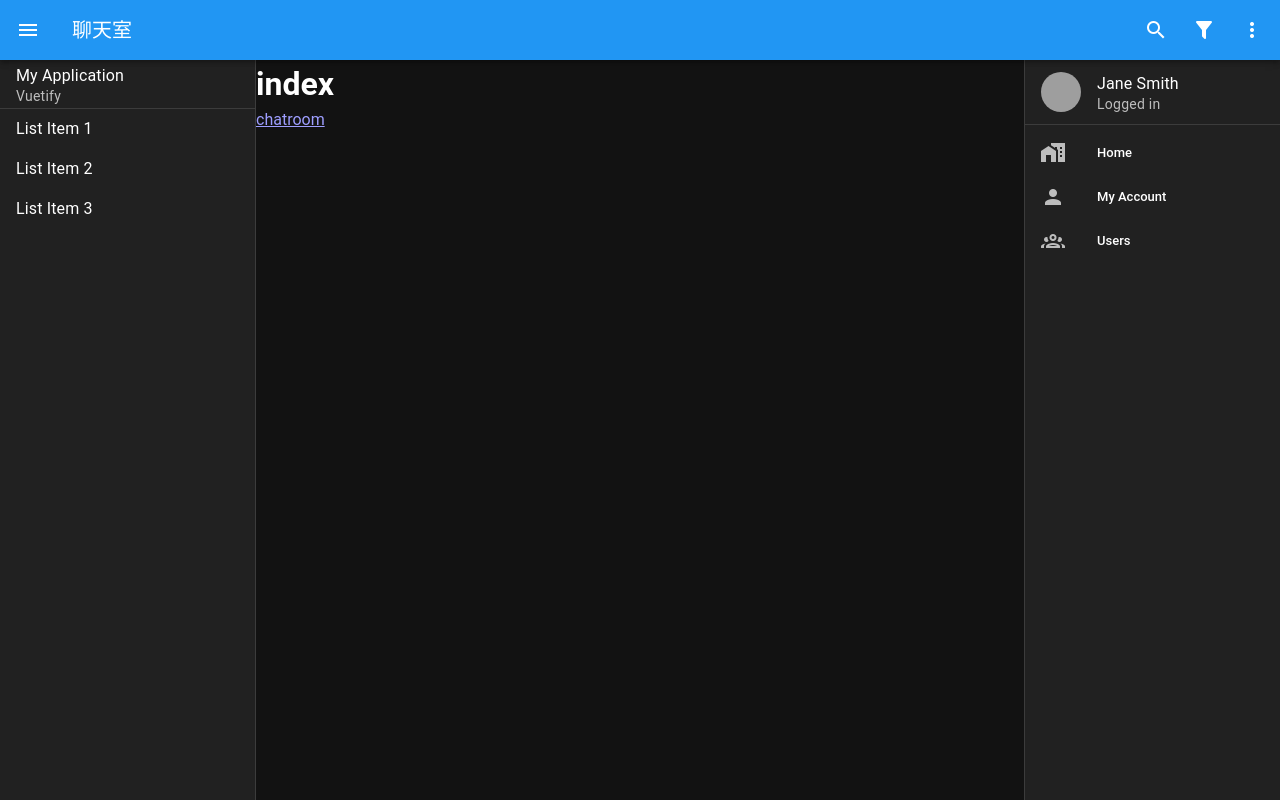
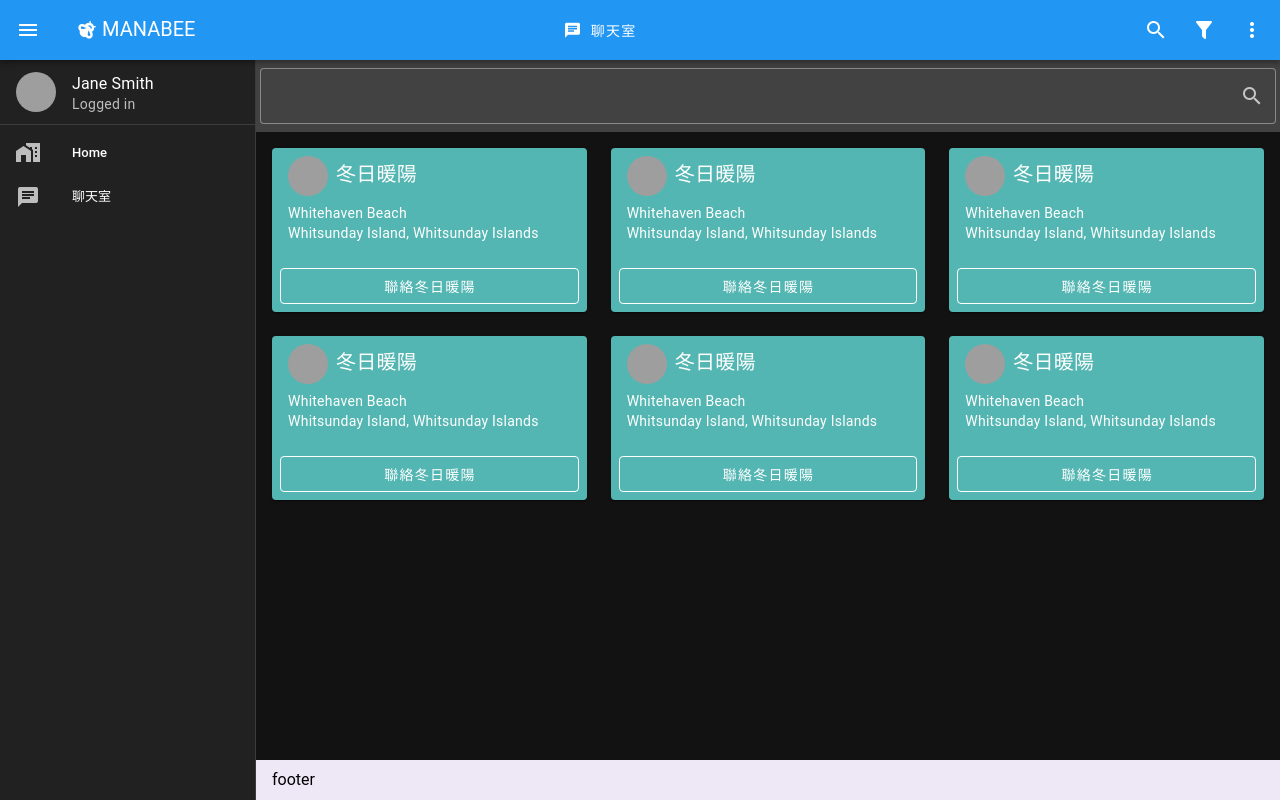
Before and after one commit to creeshrimp/ManaBee_front, a Vue app: page / in a window 1280 px wide. Built offline with nearby package versions, Linux system fonts and the light colour scheme; grey boxes are pictures that could not be loaded.

Commit message:
[2/17] 聊天室排版 + 首頁隨便排

```diff
--- /dev/null
+++ b/src/layouts/chatroom.vue
@@ -0,0 +1,42 @@
+<template>
+    <v-app>
+        <v-navigation-drawer v-model="drawer1">
+            <!-- 回首頁 -->
+            <v-list-item prepend-icon="mdi-home-city" title="回首頁" to="/"></v-list-item>
+            <v-divider />
+            <v-list-item
+                link
+                :prepend-avatar="`https://cdn.vuetifyjs.com/images/john.jpg`"
+                append-icon="mdi-dots-vertical"
+                title="夏日殘雪"
+            />
+            <v-list-item
+                link
+                :prepend-avatar="`https://randomuser.me/api/portraits/men/14.jpg`"
+                append-icon="mdi-dots-vertical"
+                title="冬日暖陽"
+            />
+            <v-list-item
+                link
+                :prepend-avatar="`https://randomuser.me/api/portraits/women/84.jpg`"
+                append-icon="mdi-dots-vertical"
+                title="王小美"
+            />
+            <v-divider></v-divider>
+            <v-list-item :prepend-avatar="`https://randomuser.me/api/portraits/men/84.jpg`" link>
+                <v-list-item-title> John </v-list-item-title>
+            </v-list-item>
+        </v-navigation-drawer>
+
+        <v-main>
+            <router-view></router-view>
+        </v-main>
+    </v-app>
+</template>
+
+<script setup>
+import { ref } from 'vue'
+// 側邊欄1
+const drawer1 = ref(null)
+// 側邊欄2
+</script>
--- a/src/layouts/default copy.vue
+++ b/src/layouts/default copy.vue
@@ -1,7 +1,7 @@
 <template>
     <v-app>
         <v-app-bar color="primary" :height="60" :rounded="0" :tile="false" density="default" scroll-behavior="hide">
-            <v-app-bar-nav-icon variant="text" />
+            <v-app-bar-nav-icon variant="text" @click.stop="drawer = !drawer" />
             <v-toolbar-title> Vuetify Layout Designer </v-toolbar-title>
             <v-spacer />
             <template v-if="$vuetify.display.mdAndUp">
@@ -47,5 +47,7 @@
 </template>
 
 <script setup>
-//
+import { ref } from 'vue'
+// 側邊欄1
+const drawer = ref(null)
 </script>
--- a/src/layouts/default.vue
+++ b/src/layouts/default.vue
@@ -1,8 +1,15 @@
 <template>
     <v-app>
         <v-app-bar color="primary" :height="60" :rounded="0" :tile="false" density="default" scroll-behavior="hide">
-            <v-app-bar-nav-icon variant="text" />
-            <v-toolbar-title> 聊天室 </v-toolbar-title>
+            <v-app-bar-nav-icon variant="text" @click.stop="drawer = !drawer" />
+            <!-- prepend-icon BEE -->
+
+            <v-toolbar-title>
+                <v-icon>mdi-bee</v-icon>
+                <span>MANABEE</span>
+            </v-toolbar-title>
+            <!-- 聊天室連結 -->
+            <v-btn prepend-icon="mdi-message-text" variant="text" to="/chatroom/chat">聊天室</v-btn>
             <v-spacer />
             <template v-if="$vuetify.display.mdAndUp">
                 <v-btn icon="mdi-magnify" variant="text" />
@@ -11,15 +18,7 @@
             <v-btn icon="mdi-dots-vertical" variant="text" />
         </v-app-bar>
 
-        <v-navigation-drawer>
-            <v-list-item title="My Application" subtitle="Vuetify" />
-            <v-divider />
-            <v-list-item link title="List Item 1" />
-            <v-list-item link title="List Item 2" />
-            <v-list-item link title="List Item 3" />
-        </v-navigation-drawer>
-
-        <v-navigation-drawer location="end">
+        <v-navigation-drawer v-model="drawer" location="start">
             <template #prepend>
                 <v-list-item
                     lines="two"
@@ -33,17 +32,20 @@
 
             <v-list density="compact" nav>
                 <v-list-item prepend-icon="mdi-home-city" title="Home" value="home" />
-                <v-list-item prepend-icon="mdi-account" title="My Account" value="account" />
-                <v-list-item prepend-icon="mdi-account-group-outline" title="Users" value="users" />
+                <v-list-item prepend-icon="mdi-message-text" title="聊天室" to="/chatroom/chat" />
             </v-list>
         </v-navigation-drawer>
 
         <v-main>
             <router-view></router-view>
         </v-main>
+
+        <v-footer color="deep-purple-lighten-5" :app="true"> footer </v-footer>
     </v-app>
 </template>
 
 <script setup>
-//
+import { ref } from 'vue'
+// 側邊欄1
+const drawer = ref(null)
 </script>
--- a/src/pages/chatroom.vue
+++ b/src/pages/chatroom/chat.vue
@@ -7,23 +7,36 @@
                         <v-img alt="John" src="https://cdn.vuetifyjs.com/images/john.jpg"></v-img>
                     </v-avatar>
                 </v-btn>
-                夏天的雪
+                夏日殘雪
             </v-toolbar-title>
+            <v-spacer></v-spacer>
+            <v-btn icon="mdi-dots-vertical"></v-btn>
         </v-toolbar>
         <!-- 訊息內容 -->
         <v-row>
-            <v-col>
+            <v-col v-if="messages.length > 0">
                 <v-list lines="two">
-                    <!-- <v-list-item prepend-avatar="https://randomuser.me/api/portraits/women/81.jpg">
-                        <v-list-item-title class="mb-1 text-h6"> 小美 </v-list-item-title>
-                        <v-list-item-subtitle class="text-subtitle-1 text-high-emphasis opacity-100"> 你好 </v-list-item-subtitle>
-                    </v-list-item> -->
-                    <v-list-item v-for="msg in messages" :key="msg.id" :prepend-avatar="msg.avatar">
-                        <v-list-item-title class="mb-1 text-h6"> {{ msg.name }} </v-list-item-title>
-                        <v-list-item-subtitle class="text-subtitle-1 text-high-emphasis opacity-100">
-                            {{ msg.text }} - {{ msg.time }}
-                        </v-list-item-subtitle>
-                    </v-list-item>
+                    <template v-for="msg in messages" :key="msg.id">
+                        <!-- 自己的發言 -->
+                        <v-list-item v-if="msg.name === socket.id" class="d-flex justify-end w-100">
+                            <!-- <v-list-item-title class="mb-1 text-h6 text-end"> 我 </v-list-item-title> -->
+                            <v-list-item-subtitle class="text-subtitle-1 text-high-emphasis opacity-100">
+                                <span class="opacity-50 text-subtitle-2 mr-4">{{ msg.time }}</span>
+                                <span class="opacity-50 text-subtitle-2 mr-4">-</span>
+                                <span>{{ msg.text }}</span>
+                            </v-list-item-subtitle>
+                        </v-list-item>
+
+                        <!-- 其他人的發言 -->
+                        <v-list-item v-else :prepend-avatar="msg.avatar">
+                            <v-list-item-title class="mb-1 text-h6"> {{ msg.name }} </v-list-item-title>
+                            <v-list-item-subtitle class="text-subtitle-1 text-high-emphasis opacity-100">
+                                <span>{{ msg.text }}</span>
+                                <span class="opacity-50 text-subtitle-2 ml-4">-</span>
+                                <span class="opacity-50 text-subtitle-2 ml-4">{{ msg.time }}</span>
+                            </v-list-item-subtitle>
+                        </v-list-item>
+                    </template>
                 </v-list>
             </v-col>
         </v-row>
@@ -42,6 +55,25 @@
         >
         </v-text-field>
     </v-container>
+
+    <!-- 右邊側邊攔資訊 -->
+    <v-navigation-drawer location="end" class="pa-0">
+        <!-- <template #prepend>
+                <v-list-item
+                    lines="two"
+                    prepend-avatar="https://randomuser.me/api/portraits/women/81.jpg"
+                    subtitle="Logged in"
+                    title="Jane Smith"
+                />
+            </template> -->
+
+        <v-divider />
+
+        <v-btn block color="success" flat>提出交換申請</v-btn>
+        <v-list density="compact" nav>
+            <!-- <v-list-item prepend-icon="mdi-home-city" title="Home" value="home" /> -->
+        </v-list>
+    </v-navigation-drawer>
 </template>
 
 <script setup>
@@ -101,8 +133,16 @@ function sendMessage() {
     socket.emit('sendMessage', {
         name: socket.id,
         text: inputMsg.value,
-        avatar: 'https://randomuser.me/api/portraits/women/81.jpg',
+        avatar: 'images/熊熊頭貼.jpg',
     })
     inputMsg.value = ''
 }
 </script>
+<route lang="json">
+{
+    "meta": {
+        "layout": "chatroom",
+        "title": "聊天室"
+    }
+}
+</route>
--- /dev/null
+++ b/src/pages/chatroom/index.vue
@@ -0,0 +1,11 @@
+<template>
+    <div></div>
+</template>
+<route lang="json">
+{
+    "meta": {
+        "layout": "chatroom",
+        "title": "聊天室"
+    }
+}
+</route>
--- a/src/pages/index.vue
+++ b/src/pages/index.vue
@@ -1,9 +1,44 @@
 <template>
-    <h1>index</h1>
-    <!-- link to chatroom -->
-    <router-link to="/chatroom">chatroom</router-link>
+    <!-- search bar -->
+    <v-toolbar dense floating class="pa-1">
+        <v-text-field
+            :loading="loading"
+            append-inner-icon="mdi-magnify"
+            label="尋找志同道合的夥伴"
+            variant="outlined"
+            hide-details
+            single-line
+            @click:append-inner="search"
+        ></v-text-field>
+    </v-toolbar>
+    <v-container>
+        <v-row>
+            <v-col v-for="n in 6" :key="n" cols="12" sm="6" md="4">
+                <v-card color="secondary">
+                    <v-card-title>
+                        <v-avatar>
+                            <v-img src="https://cdn.vuetifyjs.com/images/cards/docks.jpg" cover></v-img>
+                        </v-avatar>
+                        <span class="ml-2">冬日暖陽</span>
+                    </v-card-title>
+
+                    <v-card-text>
+                        <div>Whitehaven Beach</div>
+
+                        <div>Whitsunday Island, Whitsunday Islands</div>
+                    </v-card-text>
+
+                    <v-card-actions>
+                        <v-btn variant="outlined" color="white" block>聯絡冬日暖陽</v-btn>
+                    </v-card-actions>
+                </v-card>
+            </v-col>
+        </v-row>
+    </v-container>
 </template>
 
 <script setup>
-//
+function search() {
+    console.log('search')
+}
 </script>
--- a/src/router/index.js
+++ b/src/router/index.js
@@ -5,13 +5,21 @@
  */
 
 // Composables
-import { createRouter, createWebHistory } from 'vue-router/auto'
+import { createRouter, createWebHashHistory } from 'vue-router/auto'
 import { setupLayouts } from 'virtual:generated-layouts'
 import { routes } from 'vue-router/auto-routes'
 
 const router = createRouter({
-    history: createWebHistory(import.meta.env.BASE_URL),
+    history: createWebHashHistory(import.meta.env.BASE_URL),
     routes: setupLayouts(routes),
+})
+
+// afterEach
+router.afterEach((to) => {
+    // from https://github.com/intlify/vue-i18n/discussions/613
+    // 就這樣就可以了 by 宇翔
+    // console.log(to.meta.title)
+    document.title = to.meta.title + ' | MANABEE'
 })
 
 // Workaround for https://github.com/vitejs/vite/issues/11804
```
Also changed, not shown: public/images/熊熊頭貼.jpg (added).
